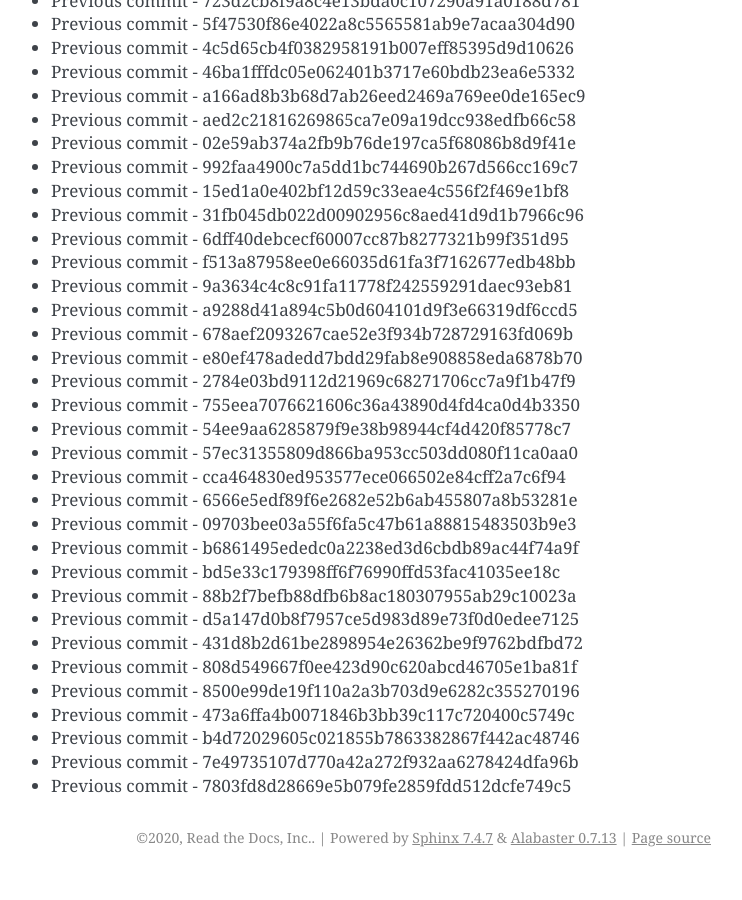
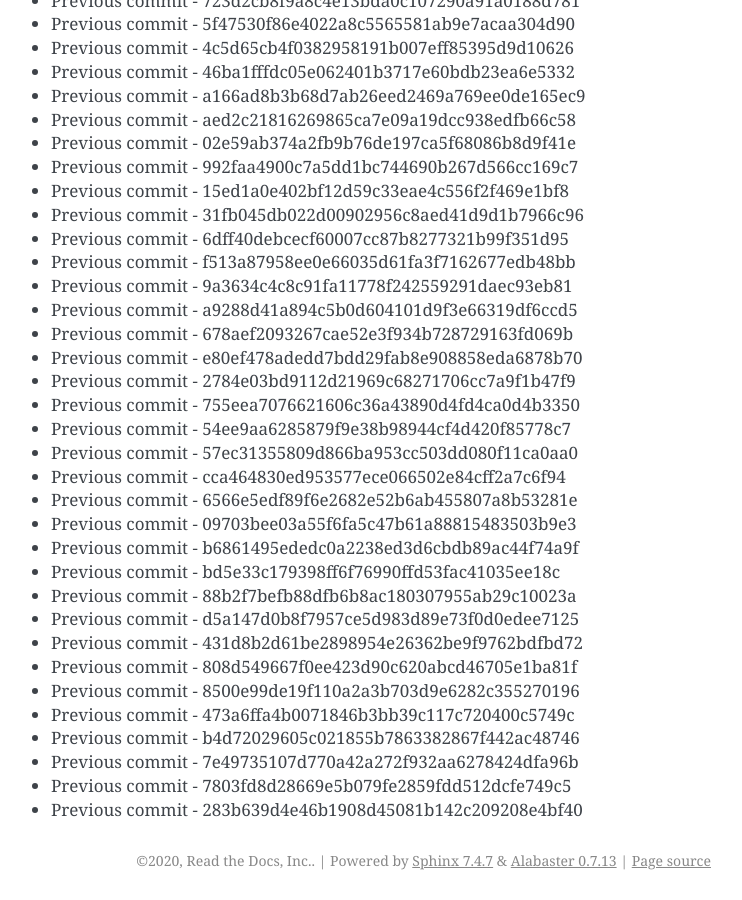
Before and after one commit to readthedocs/rtd-git-stresstest, a Sphinx documentation site: the page built from docs/updates.rst, in a window 1280 px wide and 900 px high, scrolled down 4748 px. Shown: the whole window, without its empty margins (399-1141 px from the left). Built offline with Sphinx 7.4.7, drawn with Linux system fonts in a browser that asks for light colours; before the commit the page ends 5625 px from its top, so only the background shows below that.

Commit message:
Generating commit from previous: 283b639d4e46b1908d45081b142c209208e4bf40

```diff
--- a/docs/updates.rst
+++ b/docs/updates.rst
@@ -231,3 +231,4 @@ It can be tested for any performance characteristics.
 * Previous commit - b4d72029605c021855b7863382867f442ac48746
 * Previous commit - 7e49735107d770a42a272f932aa6278424dfa96b
 * Previous commit - 7803fd8d28669e5b079fe2859fdd512dcfe749c5
+* Previous commit - 283b639d4e46b1908d45081b142c209208e4bf40
```
